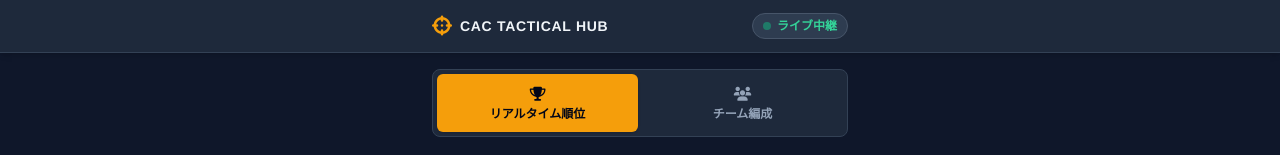
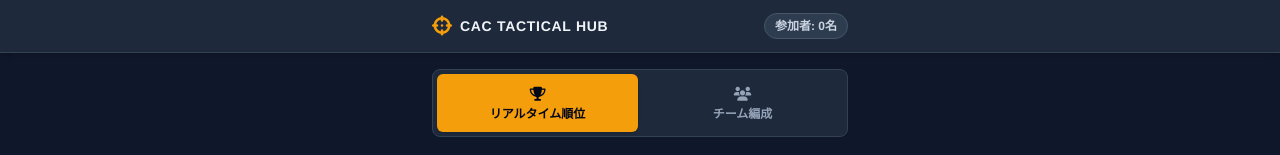
Before and after one commit to ChubuAirsoftClub/CAC_teamApp, a plain HTML site: page index.html in a window 1280 px wide. Shown: the top 155 px of the page. Drawn offline with nearby package versions, Linux system fonts and the light colour scheme; no server answers.

Commit message:
index.html を更新

```diff
--- a/index.html
+++ b/index.html
@@ -18,8 +18,9 @@
         <i class="fa-solid font-bold text-amber-500 text-xl fa-crosshairs"></i>
         <h1 class="font-black text-sm tracking-wider text-slate-100 uppercase">CAC TACTICAL HUB</h1>
       </div>
-      <div class="text-xs bg-slate-700/80 text-emerald-400 font-bold px-2.5 py-1 rounded-full border border-slate-600 flex items-center gap-1.5">
-        <span class="w-2 h-2 rounded-full bg-emerald-500 animate-pulse"></span> ライブ中継
+      <!-- 参加人数がリアルタイムで表示されるように修正 -->
+      <div id="total-players-count" class="text-xs bg-slate-700/80 text-slate-300 font-bold px-2.5 py-1 rounded-full border border-slate-600">
+        参加者: 0名
       </div>
     </div>
   </header>
```
